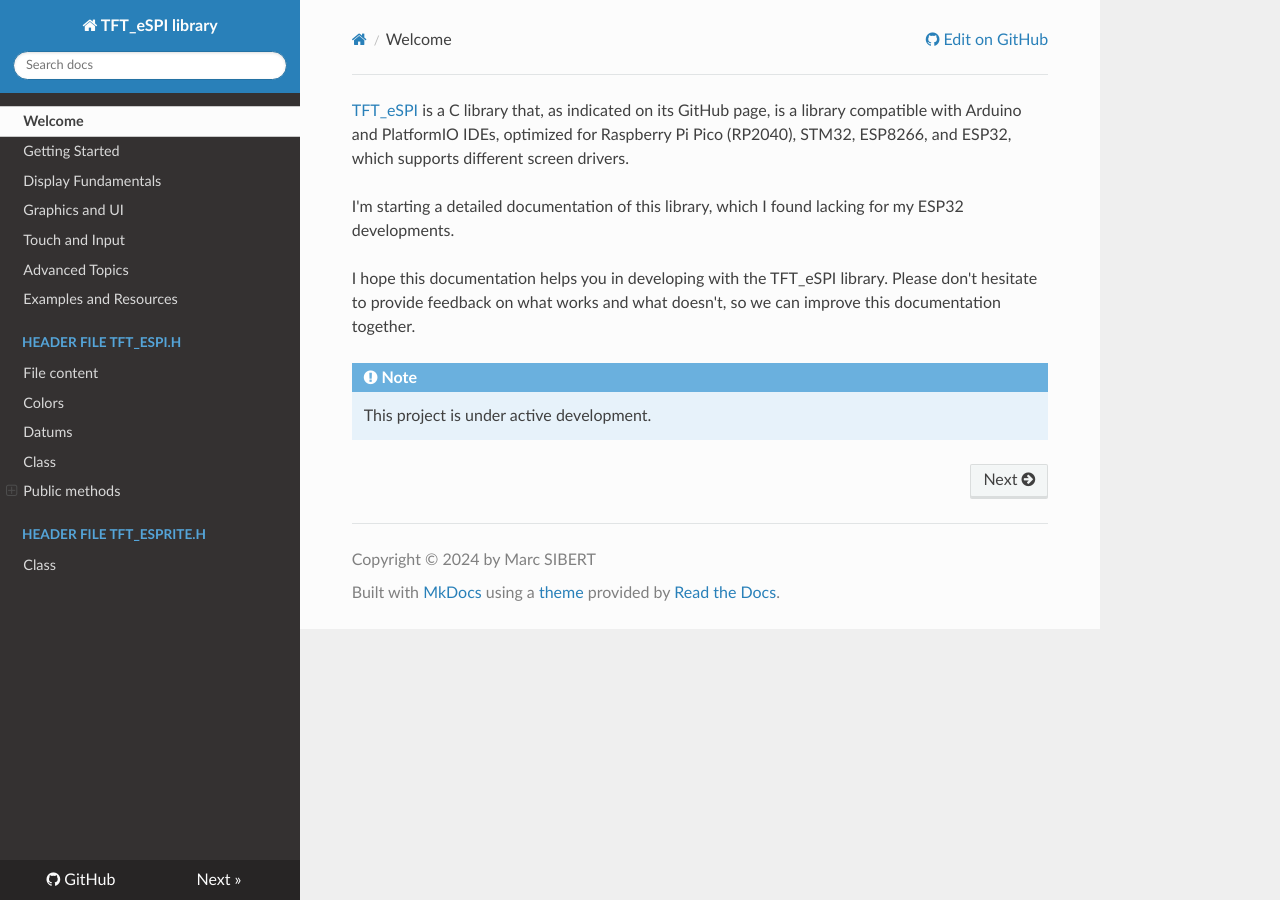
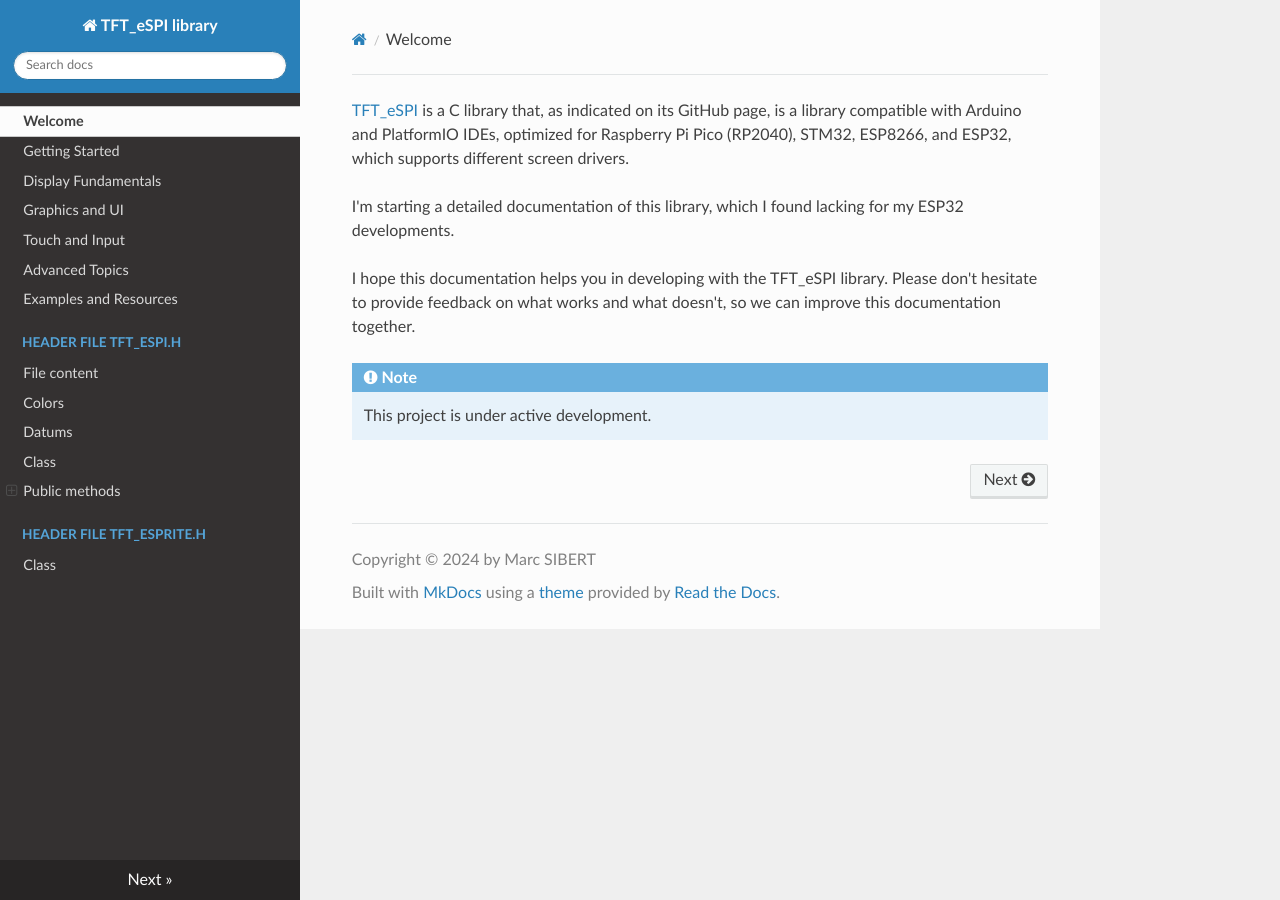
Before and after one commit to Marcussacapuces91/doc-TFT_eSPI, an MkDocs documentation site: the page built from docs/index.md, in a window 1280 px wide. Built offline with MkDocs 1.6.1, drawn with Linux system fonts in a browser that asks for light colours; nearby versions of some CDN libraries; some of the changed lines change nothing that is shown.

Commit message:
Update mkdocs.yml

```diff
--- a/mkdocs.yml
+++ b/mkdocs.yml
@@ -1,7 +1,7 @@
 site_name: TFT_eSPI library
 site_description: Some docs to help you to use the TFT_eSPI library.
 # site_url:
-repo_url: https://github.com/Marcussacapuces91/doc-TFT_eSPI
+# repo_url: https://github.com/Marcussacapuces91/doc-TFT_eSPI
 copyright: 'Copyright &copy; 2024 by Marc SIBERT'
 
 theme:
```
